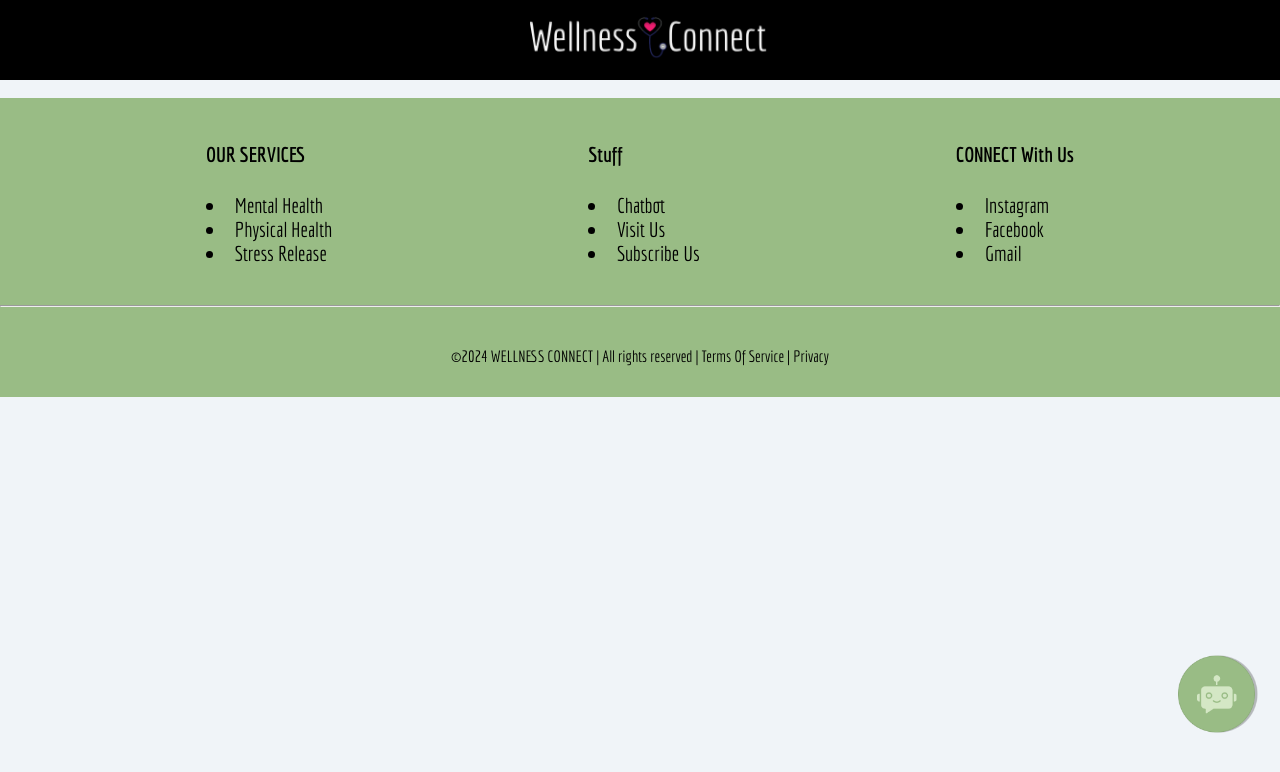
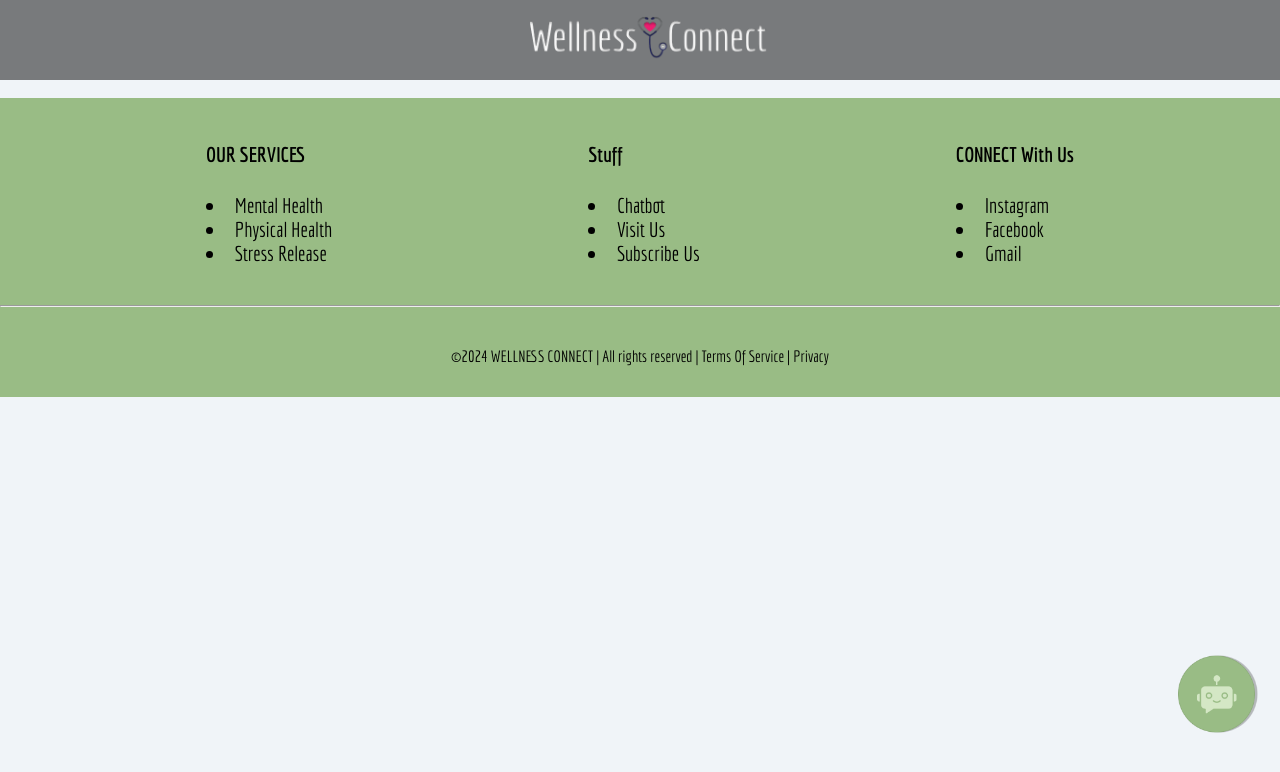
Before and after one commit to ShreYansHSachan11/WellnessConnect, a React (Vite) app in the folder Frontend/: page /pollution_health in a window 1280 px wide. Shown: the top 772 px of the page. Built offline with nearby package versions, Linux system fonts and the light colour scheme; no server answers; what react-chatbot-kit would draw is missing.

Commit message:
edited navbar transparency

```diff
--- a/Frontend/src/components/navbar/Navbar.css
+++ b/Frontend/src/components/navbar/Navbar.css
@@ -5,7 +5,7 @@
   height: 10vh;
   padding: 0px 10px;
   margin-top: 0;
-  background: black;
+  background: rgba(0, 0, 0, 0.5);
   display: flex;
   align-items: center;
   justify-content: center;
```
